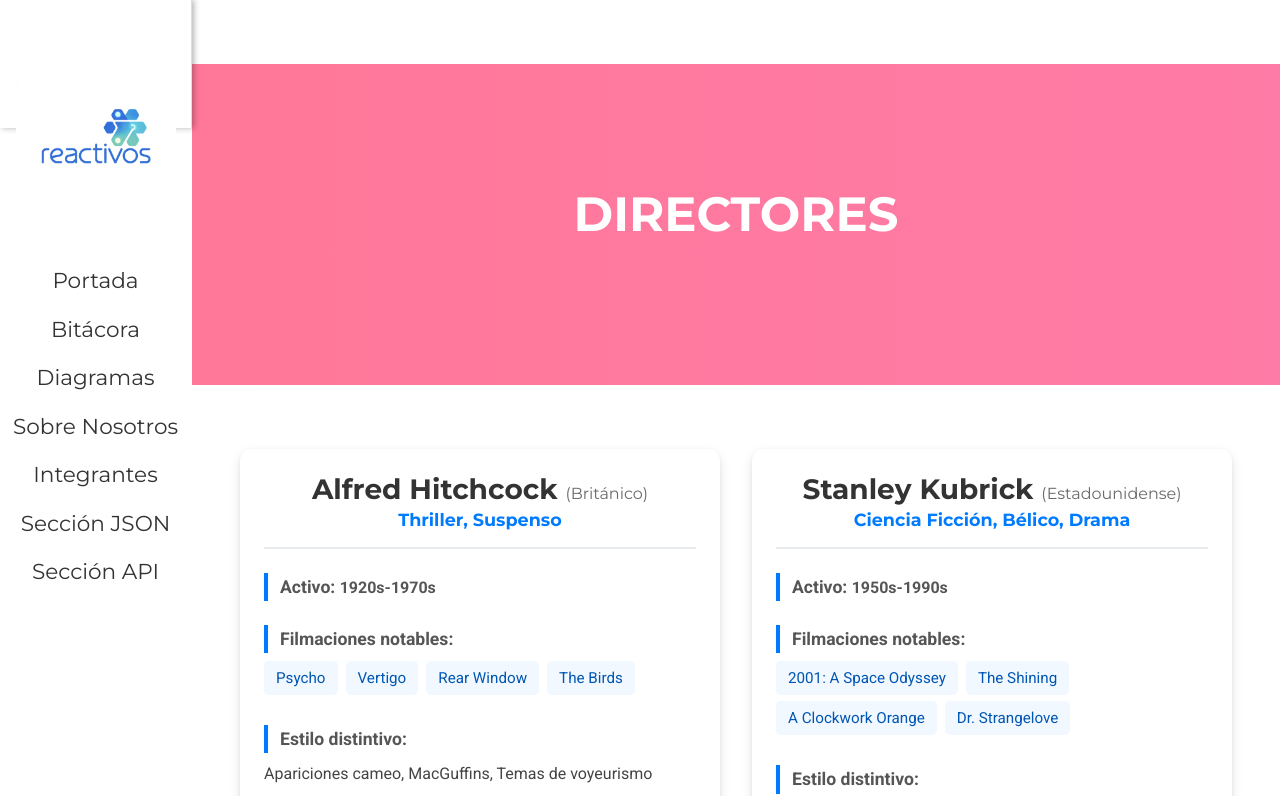
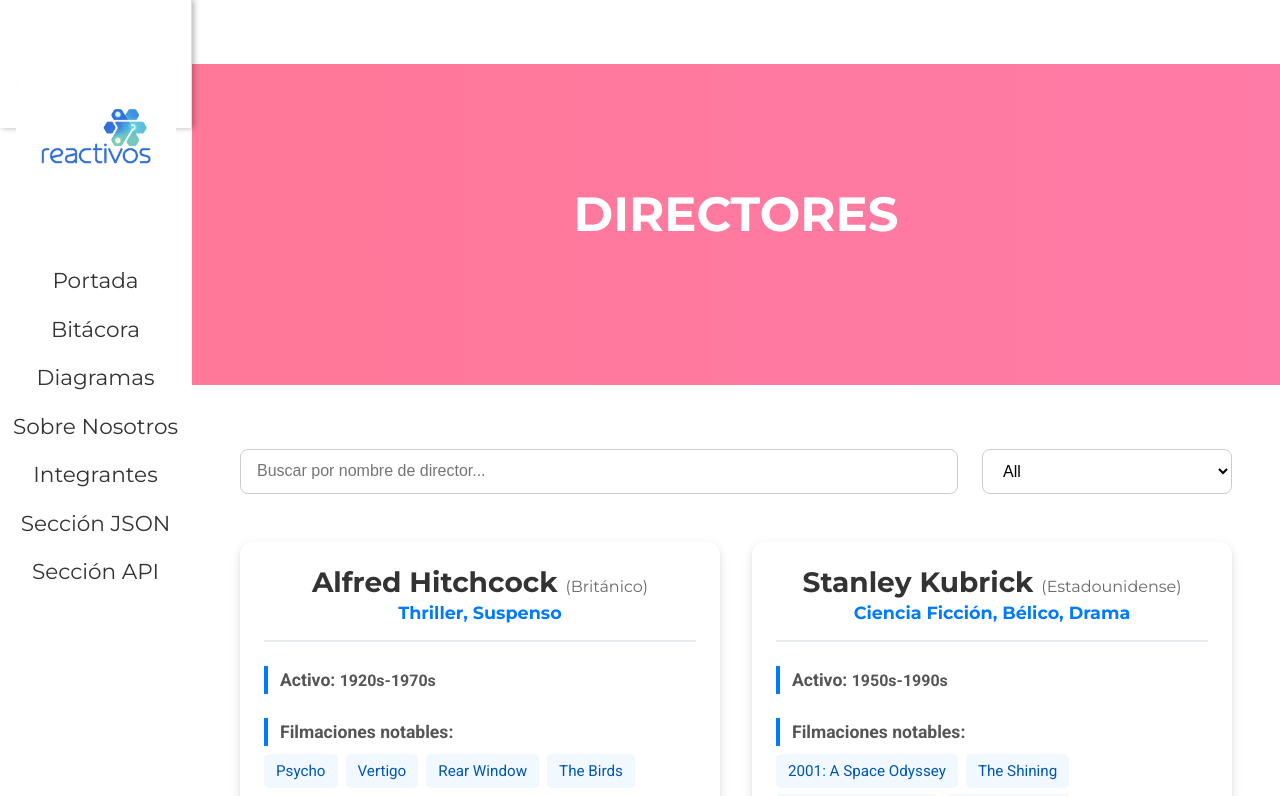
Before and after one commit to sanavalos/dswf-tp3-grupo16, a React (Vite) app: page /seccion-json in a window 1280 px wide. Shown: the top 796 px of the page. Built offline with nearby package versions, Linux system fonts and the light colour scheme.

Commit message:
feat: add directors searchbar and filter

```diff
--- a/src/pages/seccion-json/MovieDirectorList.module.css
+++ b/src/pages/seccion-json/MovieDirectorList.module.css
@@ -4,6 +4,39 @@
   gap: 2rem;
   margin: 3rem;
   padding: 0;
+}
+
+.filtersWrapper {
+  display: flex;
+  gap: 1.5rem;
+  margin: 0 3rem 2rem 3rem;
+  flex-wrap: wrap;
+}
+
+.searchInput,
+.categoryFilter {
+  font-size: 1rem;
+  padding: 0.75rem 1rem;
+  border: 1px solid #ccc;
+  border-radius: 8px;
+  background-color: #fff;
+}
+
+.searchInput {
+  flex-grow: 1;
+  min-width: 200px;
+}
+
+.categoryFilter {
+  min-width: 180px;
+  cursor: pointer;
+}
+
+.noResults {
+  margin-left: 3rem;
+  font-style: italic;
+  color: #555;
+  grid-column: 1 / -1;
 }
 
 @media (max-width: 900px) {
@@ -13,4 +46,12 @@
     margin: 3rem 0;
   }
 
+  .filtersWrapper {
+    margin: 0 1rem 2rem 1rem;
+    flex-direction: column;
+  }
+
+  .noResults {
+    margin-left: 1rem;
+  }
 }
--- a/src/pages/seccion-json/index.jsx
+++ b/src/pages/seccion-json/index.jsx
@@ -5,21 +5,80 @@ import directorsData from "../../../public/directors-data.json";
 import styles from "./MovieDirectorList.module.css";
 
 const MovieDirectorList = () => {
-  const [directors, setDirectors] = useState([]);
+  const [allDirectors, setAllDirectors] = useState([]);
+  const [filteredDirectors, setFilteredDirectors] = useState([]);
+  const [searchTerm, setSearchTerm] = useState("");
+  const [categories, setCategories] = useState([]);
+  const [selectedCategory, setSelectedCategory] = useState("All");
 
   useEffect(() => {
     if (directorsData) {
-      setDirectors(directorsData);
+      setAllDirectors(directorsData);
+      setFilteredDirectors(directorsData);
+
+      const uniqueCategories = [
+        ...new Set(
+          directorsData.flatMap((d) => d.known_for_genre).filter(Boolean)
+        )
+      ];
+      uniqueCategories.sort();
+      setCategories(["All", ...uniqueCategories]);
     }
   }, []);
+
+  useEffect(() => {
+    let directors = [...allDirectors];
+
+    if (searchTerm) {
+      directors = directors.filter((d) =>
+        d.director.toLowerCase().includes(searchTerm.toLowerCase())
+      );
+    }
+    if (selectedCategory !== "All") {
+      directors = directors.filter((d) =>
+        d.known_for_genre.includes(selectedCategory)
+      );
+    }
+
+    setFilteredDirectors(directors);
+  }, [searchTerm, selectedCategory, allDirectors]);
 
   return (
     <>
       <Title title="DIRECTORES" />
+
+      <div className={styles.filtersWrapper}>
+        <input
+          type="text"
+          placeholder="Buscar por nombre de director..."
+          className={styles.searchInput}
+          value={searchTerm}
+          onChange={(e) => setSearchTerm(e.target.value)}
+        />
+
+        <select
+          className={styles.categoryFilter}
+          value={selectedCategory}
+          onChange={(e) => setSelectedCategory(e.target.value)}
+        >
+          {categories.map((category) => (
+            <option key={category} value={category}>
+              {category}
+            </option>
+          ))}
+        </select>
+      </div>
+
       <div className={styles.directorsWrapper}>
-        {directors.map((director) => (
-          <DirectorCard key={director.id} directorData={director} />
-        ))}
+        {filteredDirectors.length > 0 ? (
+          filteredDirectors.map((d) => (
+            <DirectorCard key={d.id} directorData={d} />
+          ))
+        ) : (
+          <p className={styles.noResults}>
+            No se encontraron directores que coincidan con los filtros.
+          </p>
+        )}
       </div>
     </>
   );
```
